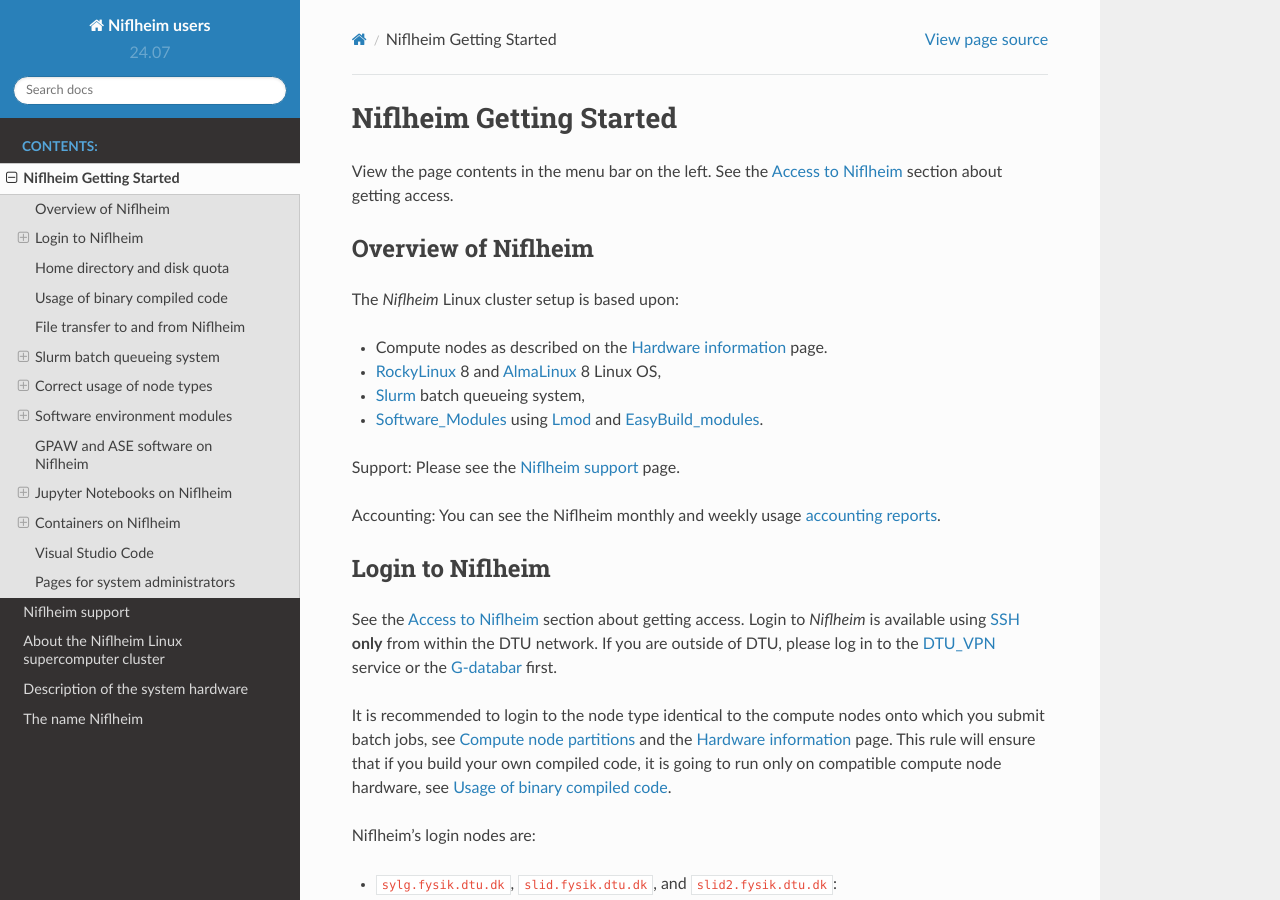
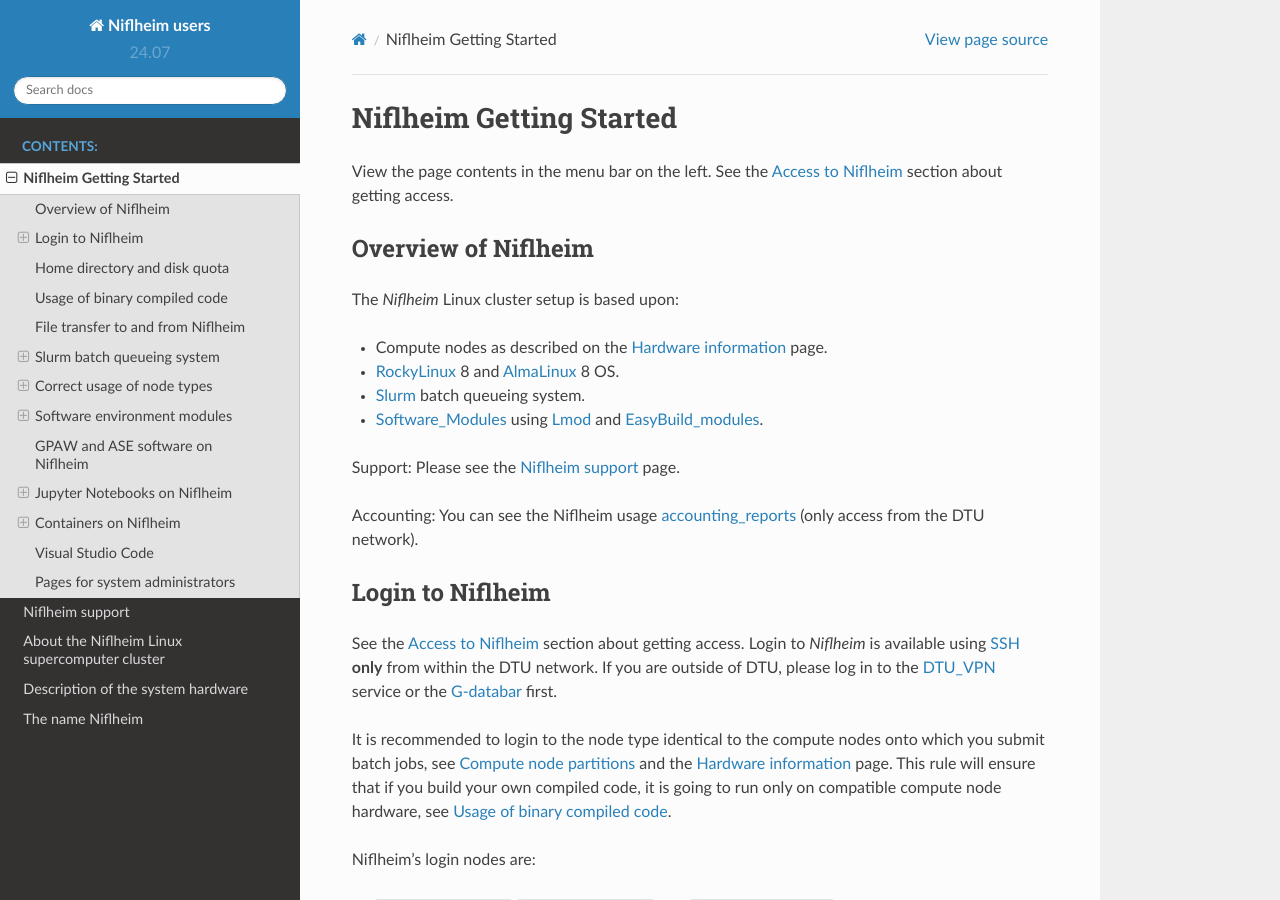
Before and after one commit to OleHolmNielsen/Niflheim_users, a Sphinx documentation site: the page built from docs/Niflheim_Getting_Started.rst, in a window 1280 px wide and 900 px high. Built offline with Sphinx 7.4.7 and the Read the Docs theme 2.0.0, drawn with Linux system fonts in a browser that asks for light colours.

Commit message:
Minor edits

```diff
--- a/docs/Niflheim_Getting_Started.rst
+++ b/docs/Niflheim_Getting_Started.rst
@@ -13,20 +13,20 @@
 The *Niflheim* Linux cluster setup is based upon:
 
 * Compute nodes as described on the :ref:`Hardware` page.
-* RockyLinux_ 8 and AlmaLinux_ 8 Linux OS,
-* Slurm_ batch queueing system,
+* RockyLinux_ 8 and AlmaLinux_ 8 OS.
+* Slurm_ batch queueing system.
 * Software_Modules_ using Lmod_ and EasyBuild_modules_.
 
 Support: Please see the :ref:`Niflheim_support` page.
 
-Accounting: You can see the Niflheim monthly and weekly usage
-`accounting reports <https://wiki.fysik.dtu.dk/graphs/accounting_reports.html>`_.
+Accounting: You can see the Niflheim usage accounting_reports_ (only access from the DTU network).
 
 .. _CentOS: https://www.centos.org/
 .. _AlmaLinux: https://almalinux.org/
 .. _RockyLinux: https://rockylinux.org/
 .. _Slurm: https://www.schedmd.com/
 .. _EasyBuild_modules: https://wiki.fysik.dtu.dk/Niflheim_system/EasyBuild_modules/
+.. _accounting_reports: https://wiki.fysik.dtu.dk/graphs/accounting_reports.html
 
 Login to Niflheim
 =================
```
